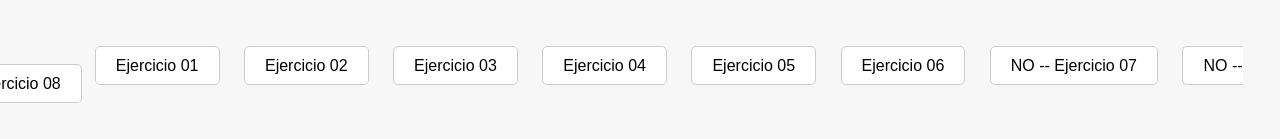
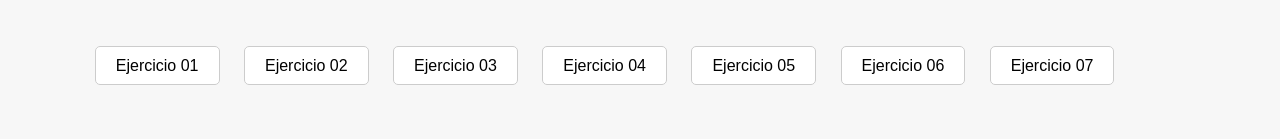
Before and after one commit to ChristianSalguero/AplicacionesWeb, a plain HTML site: page index.html in a window 1280 px wide. Shown: the part 451-590 px from the top of the page. Drawn offline with Linux system fonts and the light colour scheme.

Commit message:
Index actualizado

```diff
--- a/index.html
+++ b/index.html
@@ -26,7 +26,6 @@
     <a href="css/ejercicio04/index.html">Ejercicio 04</a>
     <a href="css/ejercicio05/index.html">Ejercicio 05</a>
     <a href="css/ejercicio06/index.html">Ejercicio 06</a>
-    <a href="css/ejercicio07/index.html">NO -- Ejercicio 07</a>
-    <a href="css/ejercicio08/index.html">NO -- Ejercicio 08</a>
+    <a href="css/ejercicio07/index.html">Ejercicio 07</a>
   </body>
 </html>
```
